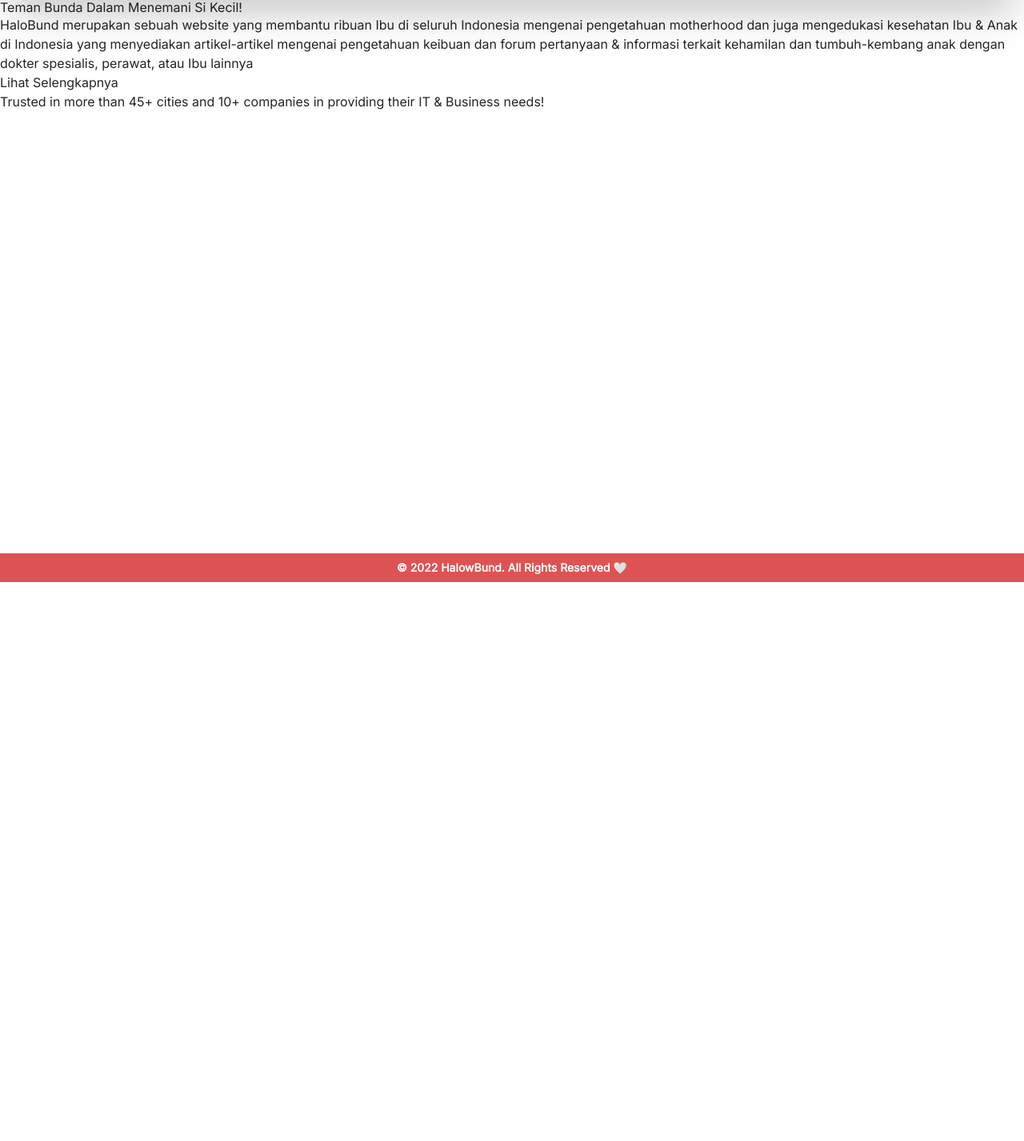
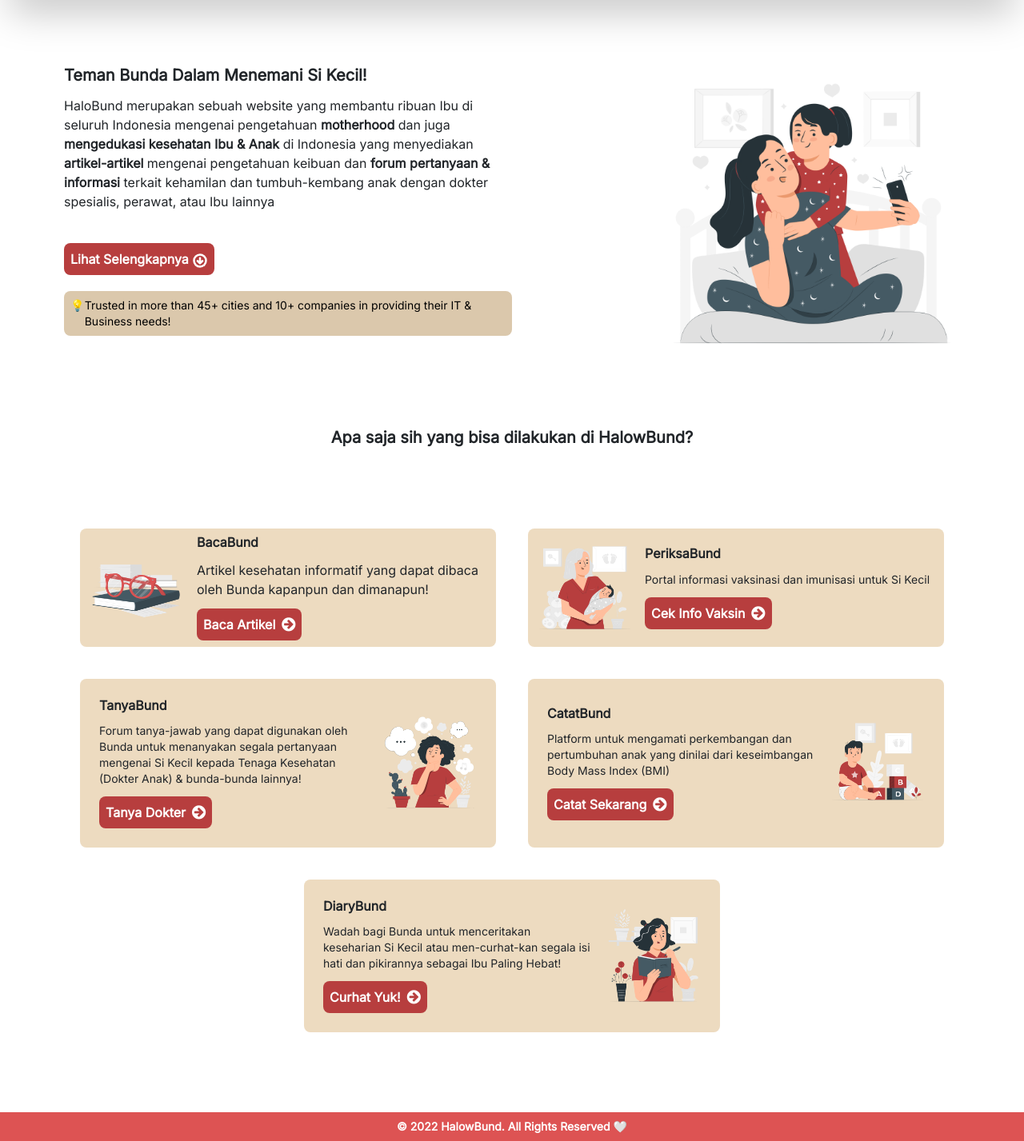
Before and after one commit to PBP-F09/midterm-project, a Django app: page /beranda/ in a window 1280 px wide. Shown: the part 72-1499 px from the top of the page at 80% size. Before the commit the page ends 800 px from the top, so only its background shows below. Run offline with Django 4.2, Linux system fonts and the light colour scheme; the visitor is signed in with stand-in values (Sample User, id 1); parts of the project's set-up code (start-up, migrations or seed data) failed here and were passed over; some libraries are stand-ins or nearby versions.

Commit message:
Implement Home Page

```diff
--- a/beranda/templates/beranda.html
+++ b/beranda/templates/beranda.html
@@ -1,28 +1,95 @@
 {% extends 'base.html' %}
+{% load static %}
 {% block content %}
 <div>
-    <div>
-        <div>
-            <h2>Teman Bunda Dalam Menemani Si Kecil!</h2>
-            <p>HaloBund merupakan sebuah website yang membantu ribuan Ibu di seluruh Indonesia
-            mengenai pengetahuan motherhood dan juga mengedukasi kesehatan Ibu & Anak di Indonesia
-            yang menyediakan artikel-artikel mengenai pengetahuan keibuan dan forum pertanyaan & informasi
+    <div class="md:m-20 m-10 flex items-stretch justify-between">
+        <div class="md:w-3/6 w-full">
+            <h2 class="font-extrabold text-xl mb-3">Teman Bunda Dalam Menemani Si Kecil!</h2>
+            <p class="text-base">HaloBund merupakan sebuah website yang membantu ribuan Ibu di seluruh Indonesia
+            mengenai pengetahuan <span class="font-bold">motherhood</span> dan juga <span class="font-bold">mengedukasi kesehatan Ibu & Anak</span> di Indonesia
+            yang menyediakan <span class="font-bold">artikel-artikel</span> mengenai pengetahuan keibuan dan <span class="font-bold">forum pertanyaan & informasi</span>
             terkait kehamilan dan tumbuh-kembang anak dengan dokter spesialis, perawat, atau Ibu lainnya
             </p>
-            <button type="button">
+            <button type="button" class="bg-merah-tua w-fit text-white p-2 font-bold rounded-lg mt-10"  onClick="document.getElementById('more').scrollIntoView();">
                 Lihat Selengkapnya
+                <svg xmlns="http://www.w3.org/2000/svg" class="ionicon w-5 h-5 font-bold justify-center inline" viewBox="0 0 512 512"><title>Arrow Down Circle</title><path fill="none" stroke="currentColor" stroke-linecap="round" stroke-linejoin="round" stroke-width="64" d="M176 262.62L256 342l80-79.38M256 330.97V170"/><path d="M256 64C150 64 64 150 64 256s86 192 192 192 192-86 192-192S362 64 256 64z" fill="none" stroke="currentColor" stroke-miterlimit="10" stroke-width="64"/></svg>
             </button>
-            <div>
-                <span></span>
-                <p>Trusted in more than 45+ cities and 10+ companies in providing their IT & Business needs!</p>
+            <div class="bg-cream-tua w-fit p-2 text-black rounded-lg text-sm mt-5 flex">
+                <span class="w-5 h-5">💡</span>
+                <p class="inline">Trusted in more than 45+ cities and 10+ companies in providing their IT & Business needs!</p>
             </div>
         </div>
-        <div>
-
+        <div class="md:w-2/6 w-0">
+            <img width="md:w-full" height="md:h-full" src="{% static 'images/snap_moment.png' %}" />
         </div>
     </div>
-    <div>
-
+    <div class="md:m-20">
+        <h2 class="font-bold text-xl mt-10 mb-20 flex items-center justify-center" id="more">Apa saja sih yang bisa dilakukan di HalowBund?</h2>
+        <div class="md:grid md:grid-cols-2">
+            <div class="bg-cream-muda p-2 rounded-lg md:mx-5 my-5 mx-1 flex items-center justify-start">
+                <img src="{% static 'images/reading_glasses.png' %}" class="w-25 mr-3">
+                <div class="items-center justify-strecth">
+                    <h2 class="font-bold mb-3">BacaBund</h2>
+                    <p class="mb-3">Artikel kesehatan informatif yang dapat dibaca oleh Bunda kapanpun dan dimanapun!</p>
+                    <a href="">
+                        <button type="button" class="bg-merah-tua w-fit text-white p-2 font-bold rounded-lg flex items-center justify-center">
+                            Baca Artikel
+                            <i class="fa fa-arrow-circle-right ml-2" style="font-size:20px;color:white"></i>
+                        </button>
+                    </a>
+                </div>
+            </div>
+            <div class="bg-cream-muda p-2 rounded-lg md:mx-5 my-5 mx-1 flex items-center justify-start">
+                <img src="{% static 'images/midwives.png' %}" class="w-25 mr-3">
+                <div>
+                    <h2 class="font-bold mb-3">PeriksaBund</h2>
+                    <p class="mb-3 text-sm">Portal informasi vaksinasi dan imunisasi untuk Si Kecil</p>
+                    <button type="button" class="bg-merah-tua w-fit text-white p-2 font-bold rounded-lg flex items-center justify-center">
+                        Cek Info Vaksin
+                        <i class="fa fa-arrow-circle-right ml-2" style="font-size:20px;color:white"></i>
+                    </button>
+                </div>
+            </div>
+            <div class="bg-cream-muda p-2 rounded-lg md:mx-5 my-5 mx-1 flex items-center justify-start">
+                <div class="p-4">
+                    <h2 class="font-bold mb-3">TanyaBund</h2>
+                    <p class="mb-3 text-sm">Forum tanya-jawab yang dapat digunakan oleh Bunda untuk menanyakan segala pertanyaan mengenai Si Kecil kepada Tenaga Kesehatan (Dokter Anak) & bunda-bunda lainnya!</p>
+                    <a href="{% url 'qna:show_qna' %}">
+                        <button type="button" class="bg-merah-tua w-fit text-white p-2 font-bold rounded-lg flex items-center justify-center">
+                            Tanya Dokter
+                            <i class="fa fa-arrow-circle-right ml-2" style="font-size:20px;color:white"></i>
+                        </button>
+                    </a>
+                </div>
+                <img src="{% static 'images/woman_thinking.png' %}" class="w-25 mr-3">
+            </div>
+            <div class="bg-cream-muda p-2 rounded-lg md:mx-5 my-5 mx-1 flex items-center justify-start">
+                <div class="p-4">
+                    <h2 class="font-bold mb-3">CatatBund</h2>
+                    <p class="mb-3 text-sm">Platform untuk mengamati perkembangan dan pertumbuhan anak yang dinilai dari keseimbangan Body Mass Index (BMI)</p>
+                    <button type="button" class="bg-merah-tua w-fit text-white p-2 font-bold rounded-lg flex items-center justify-center">
+                        Catat Sekarang
+                        <i class="fa fa-arrow-circle-right ml-2" style="font-size:20px;color:white"></i>
+                    </button>
+                </div>
+                <img src="{% static 'images/baby.png' %}" class="w-25 mr-3">
+            </div>
+        </div>
+        <div class="flex items-center justify-center">
+            <div class="flex items-center justify-center md:w-1/2">
+                <div class="bg-cream-muda p-2 rounded-lg flex md:mx-5 mb-5 mx-1 md:my-5 items-center justify-center w-full">
+                    <div class="p-4">
+                        <h2 class="font-bold mb-3">DiaryBund</h2>
+                        <p class="mb-3 text-sm">Wadah bagi Bunda untuk menceritakan keseharian Si Kecil atau men-curhat-kan segala isi hati dan pikirannya sebagai Ibu Paling Hebat!</p>
+                        <button type="button" class="bg-merah-tua w-fit text-white p-2 font-bold rounded-lg flex items-center justify-center">
+                            Curhat Yuk!
+                            <i class="fa fa-arrow-circle-right ml-2" style="font-size:20px;color:white"></i>
+                        </button>
+                    </div>
+                    <img src="{% static 'images/write_diary.png' %}" class="w-25 mr-3">
+                </div>
+            </div>
+        </div>
     </div>
 </div>
 
--- a/project_django/urls.py
+++ b/project_django/urls.py
@@ -21,5 +21,6 @@ urlpatterns = [
     # path('', include('example_app.urls')),
     path('beranda/', include('beranda.urls')),
     path('qna/', include('qna.urls')),
-    path('', include('login.urls')),
+    path('', include('beranda.urls')),
+    path('account/', include('login.urls')),
 ]
--- a/templates/base.html
+++ b/templates/base.html
@@ -6,6 +6,7 @@
   <meta charset="UTF-8">
   <meta name="viewport" content="width=device-width, initial-scale=1.0">
   <link href='https://fonts.googleapis.com/css?family=Inter' rel='stylesheet'>
+  <link rel="stylesheet" href="https://cdnjs.cloudflare.com/ajax/libs/font-awesome/4.7.0/css/font-awesome.min.css">
   <link href="https://cdn.jsdelivr.net/npm/bootstrap@5.2.2/dist/css/bootstrap.min.css" rel="stylesheet"
   integrity="sha384-Zenh87qX5JnK2Jl0vWa8Ck2rdkQ2Bzep5IDxbcnCeuOxjzrPF/et3URy9Bv1WTRi" crossorigin="anonymous" />
   <script src="https://cdn.tailwindcss.com"></script>
@@ -18,7 +19,7 @@
           'merah-muda':'#DD5353',
           'merah-tua':'#B73E3E',
           'cream-tua':'#DBC8AC',
-          'cream-muda':'#inputEDDBC0',
+          'cream-muda':'#EDDBC0',
         }
       }
     }
--- a/templates/navbar.html
+++ b/templates/navbar.html
@@ -1,4 +1,4 @@
-<nav class="sticky z-50 top-0 px-20 py-4 bg-merah-muda shadow-2xl md:flex md:items-center md:justify-between" id="navbar">
+<nav class="sticky z-50 top-0 md:px-20 px-4 py-4 bg-merah-muda shadow-2xl md:flex md:items-center md:justify-between" id="navbar">
     <div class="flex gap-2 md:w-full justify-between">
       <a href="{% url 'beranda:show_beranda' %}">
       <div class="text-2xl font-bold text-[#fff] flex items-center cursor-pointer">
```
Also changed, not shown: beranda/static/images/baby.png (added), beranda/static/images/midwives.png (added), beranda/static/images/reading_glasses.png (added), beranda/static/images/snap_moment.png (added), beranda/static/images/woman_thinking.png (added), beranda/static/images/write_diary.png (added).
